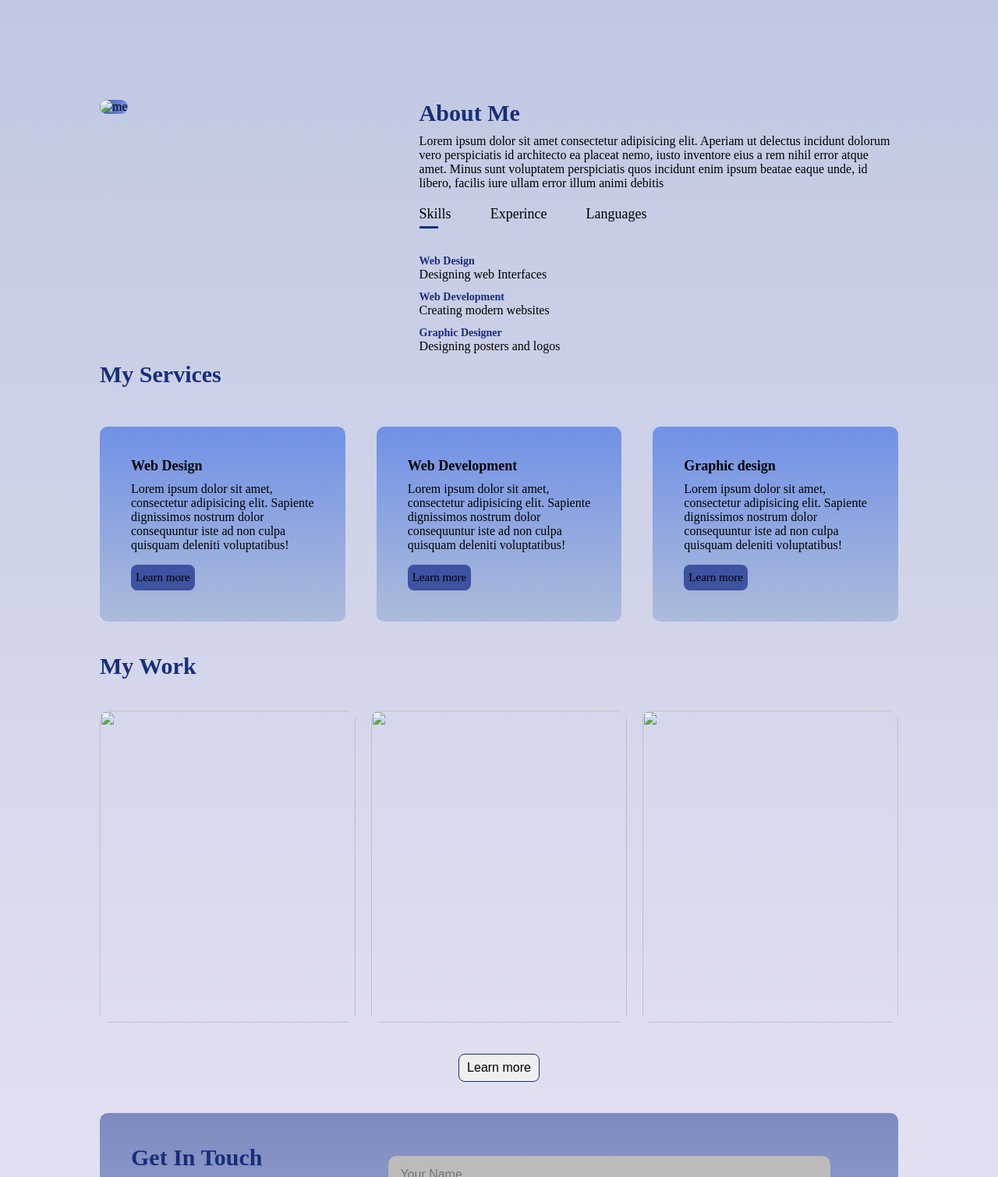
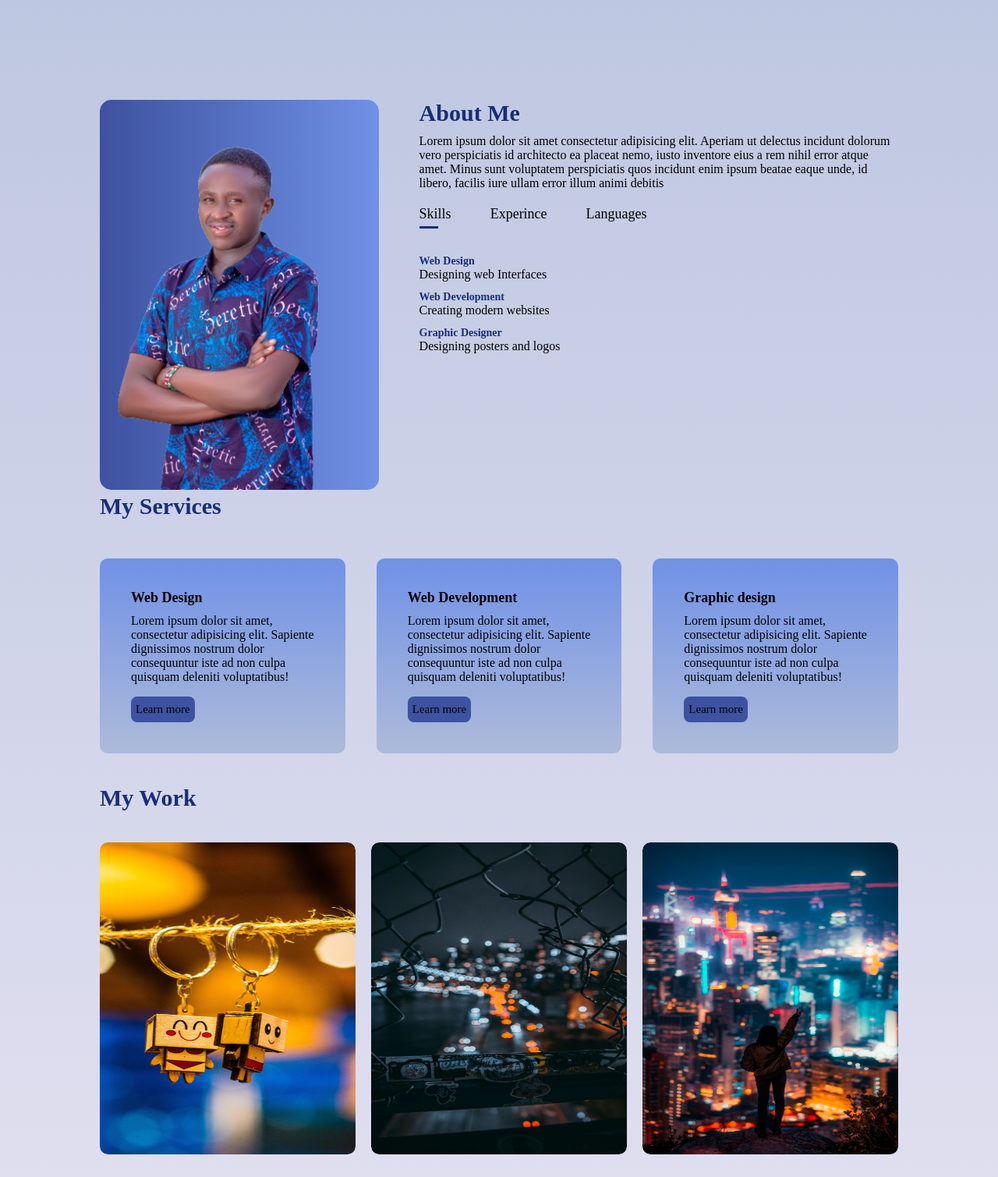
Before and after one commit to Major41/MyPortfolio, a plain HTML site: page index.html in a window 1280 px wide. Shown: the part 780-2289 px from the top of the page at 78% size. Drawn offline with Linux system fonts and the light colour scheme.

Commit message:
Update index.html
corrected the images paths

```diff
--- a/index.html
+++ b/index.html
@@ -58,7 +58,7 @@
         <div id="about">
             <div class="about-content">
                 <div class="about-col-1">
-                    <img src="./Images/ME-removebg-preview (1).png" alt="me">
+                    <img src="ME-removebg-preview (1).png" alt="me">
                 </div>
                 <div class="about-col-2">
                     <h1 class="h1">About Me</h1>
@@ -161,7 +161,7 @@
                 <h1 class="h1">My Work</h1>
                 <div class="work-list">
                     <div class="work">
-                        <img src="./Images/amazing 1.jpeg" width="300px" height="400px">
+                        <img src="amazing 1.jpeg" width="300px" height="400px">
                         <div class="layer">
                             <h3>My Project</h3>
                             <p>Lorem ipsum dolor sit, amet consectetur adipisicing elit. Ab a id quisquam! Aspernatur
@@ -171,7 +171,7 @@
                         </div>
                     </div>
                     <div class="work">
-                        <img src="./Images/amazing 2.jpeg" width="300px" height="400px">
+                        <img src="amazing 2.jpeg" width="300px" height="400px">
                         <div class="layer">
                             <h3>My Project</h3>
                             <p>Lorem ipsum dolor sit, amet consectetur adipisicing elit. Ab a id quisquam! Aspernatur
@@ -181,7 +181,7 @@
                         </div>
                     </div>
                     <div class="work">
-                        <img src="./Images/amazing 3.jpeg" width="300px" height="400px">
+                        <img src="amazing 3.jpeg" width="300px" height="400px">
                         <div class="layer">
                             <h3>My Project</h3>
                             <p>Lorem ipsum dolor sit, amet consectetur adipisicing elit. Ab a id quisquam! Aspernatur
```
